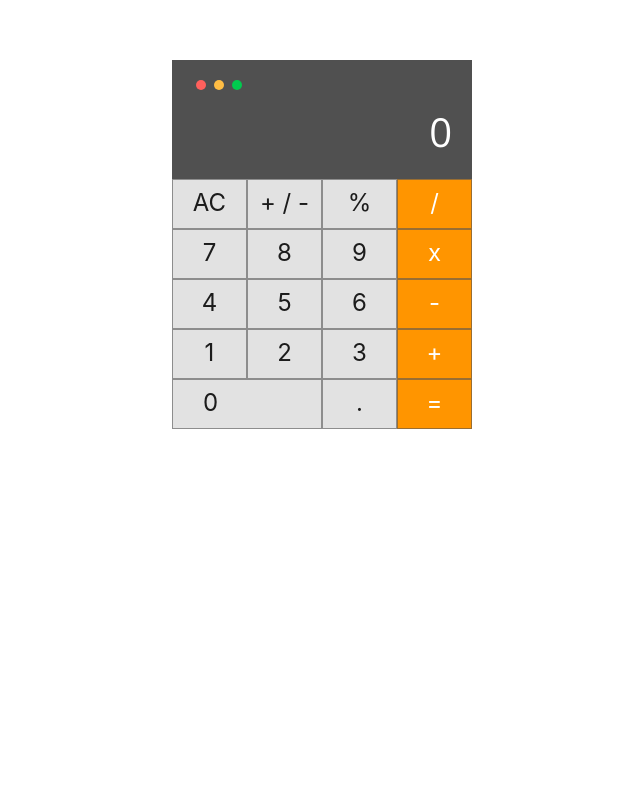
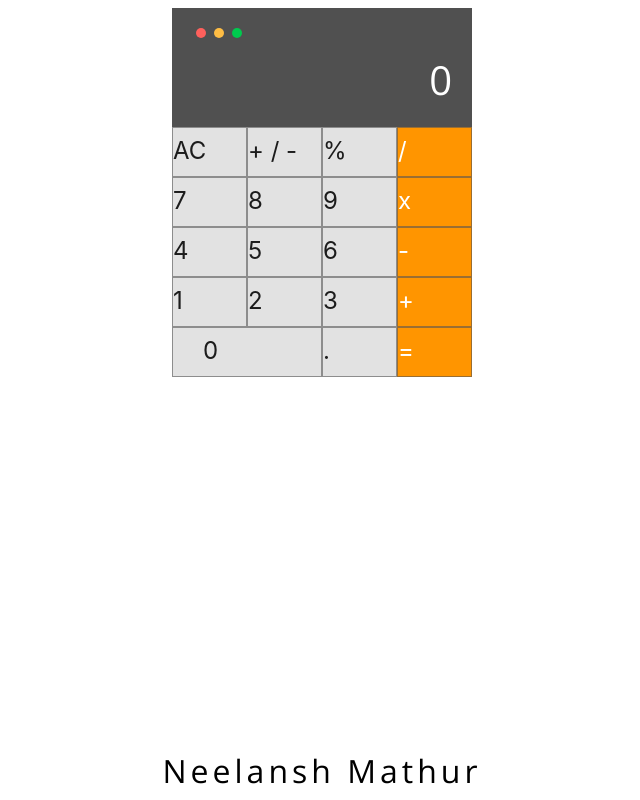
Before and after one commit to neelansh15/Vue-Mac-Calculator, a Vue app: page / in a window 1280 px wide. Shown: the whole page, without its empty margins (318-958 px from the left). Built offline with nearby package versions, Linux system fonts and the light colour scheme.

Commit message:
Added my name as footer

```diff
--- a/src/App.vue
+++ b/src/App.vue
@@ -16,12 +16,5 @@ export default {
 </script>
 
 <style>
-#app {
-  font-family: Avenir, Helvetica, Arial, sans-serif;
-  -webkit-font-smoothing: antialiased;
-  -moz-osx-font-smoothing: grayscale;
-  text-align: center;
-  color: #2c3e50;
-  margin-top: 60px;
-}
+
 </style>
--- a/src/components/Calculator.vue
+++ b/src/components/Calculator.vue
@@ -1,4 +1,5 @@
 <template>
+    <div>
         <div class="calculator">
             <div class="display">
                 <div class="topbar">
@@ -29,6 +30,11 @@
             <div class="btn zero" @click="append(0)">0</div>
             <div class="btn" @click="dot">.</div>
             <div class="btn operator" @click="equal">=</div>
+        </div>
+
+        <div class="footer">
+            Neelansh Mathur
+        </div>
     </div>
 </template>
 
@@ -177,4 +183,14 @@ export default {
 .operator.clicked{
     background-color: rgb(255, 193, 77);
 }
+.footer{
+    position: fixed;
+    bottom: 1%;
+    left: 0;
+    width: 100%;
+    text-align: center;
+    font-size: 2em;
+    letter-spacing: 4px;
+    font-family: 'Open Sans', Arial, Helvetica, sans-serif;
+}
 </style>
```
Also changed, not shown: 7 other files (tests, documents, lock files or other folders). Lines whose indentation alone changed are shown as unchanged.
